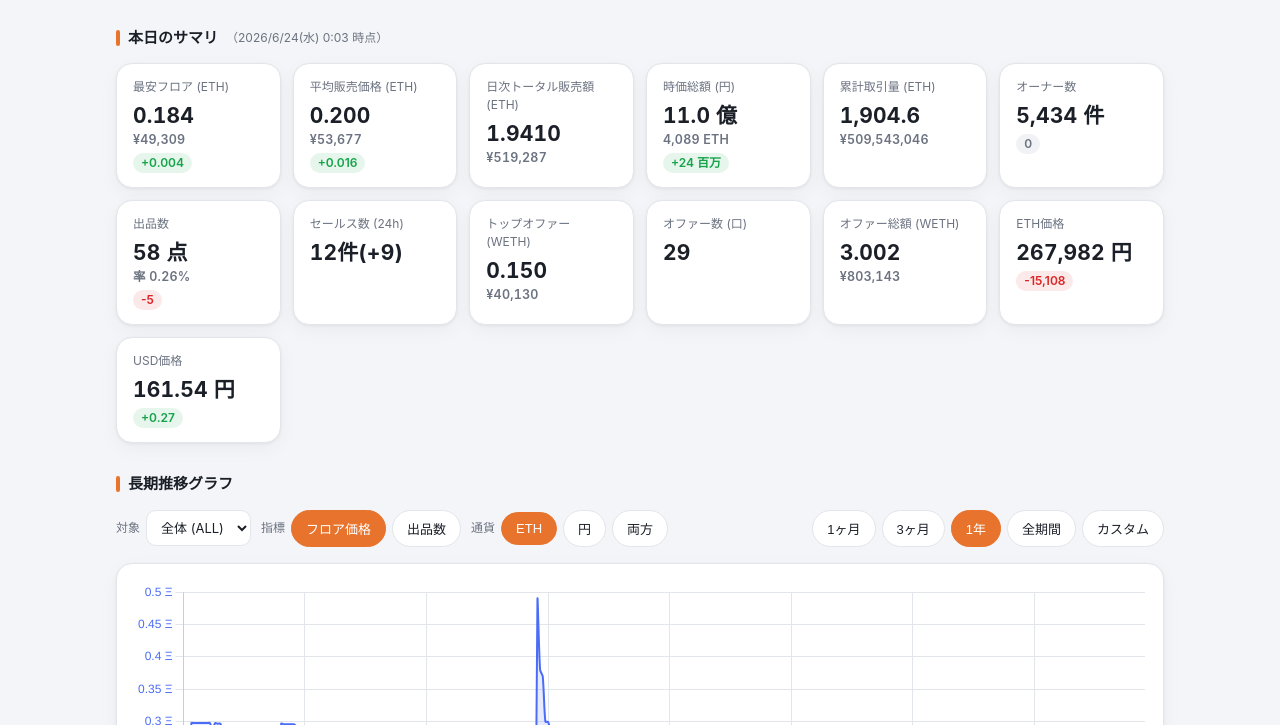
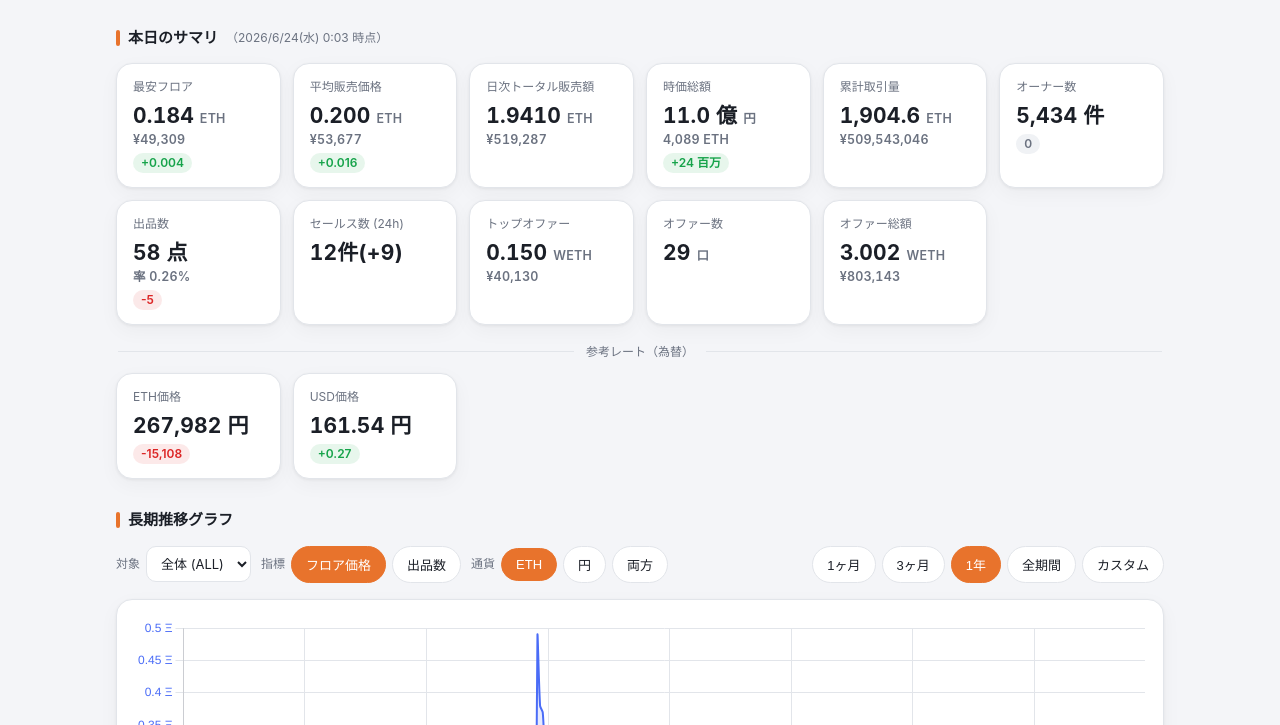
Before and after one commit to ruku-practice/cnp-times, a plain HTML site: page advanced.html in a window 1280 px wide. Shown: the part 75-800 px from the top of the page. Drawn offline with nearby package versions, Linux system fonts and the light colour scheme.

Commit message:
Today cards: units beside numbers, split CNP vs FX with divider
- カードの単位をタイトルから数字の右へ移動（タイトル折返し解消）
- ETH価格/USD価格(為替)を3段目に分離し、CNP情報との間に区切り線
- 円表示は数字の下に改行

Co-Authored-By: Claude Opus 4.8 <noreply@anthropic.com>

```diff
--- a/advanced.css
+++ b/advanced.css
@@ -84,7 +84,12 @@ a.btn { text-decoration: none; }
 }
 .card .k { font-size: 12px; color: var(--text-dim); margin-bottom: 7px; }
 .card .v { font-size: 21px; font-weight: 700; letter-spacing: .01em; line-height: 1.25; white-space: nowrap; }
+.card .v .unit { font-size: 12.5px; font-weight: 600; color: var(--text-dim); }
 .card .v small { display: block; font-size: 12.5px; font-weight: 600; color: var(--text-dim); margin-top: 3px; }
+
+/* CNP情報カードと参考レートの区切り */
+.cards-divider { display: flex; align-items: center; gap: 12px; margin: 18px 2px 12px; color: var(--text-dim); font-size: 12px; }
+.cards-divider::before, .cards-divider::after { content: ""; flex: 1; height: 1px; background: var(--border); }
 .card .d { font-size: 12px; margin-top: 5px; font-weight: 600; display: inline-block;
   padding: 1px 8px; border-radius: 999px; }
 .d.up { color: var(--up); background: var(--up-bg); }
--- a/advanced.html
+++ b/advanced.html
@@ -6,7 +6,7 @@
   <title>勝手にCNP TIMES — 高機能版</title>
   <link rel="icon" type="image/png" href="logo.png">
   <link rel="apple-touch-icon" href="logo.png">
-  <link rel="stylesheet" href="advanced.css?v=1.2">
+  <link rel="stylesheet" href="advanced.css?v=1.3">
   <script src="https://cdn.jsdelivr.net/npm/chart.js"></script>
 </head>
 <body>
@@ -43,6 +43,8 @@
       <div class="section">
         <h2>本日のサマリ <span class="hint" id="today-hint"></span></h2>
         <div class="cards" id="today-cards"></div>
+        <div class="cards-divider"><span>参考レート（為替）</span></div>
+        <div class="cards" id="today-ref-cards"></div>
       </div>
 
       <!-- Long-term chart -->
@@ -118,6 +120,6 @@
     </div>
   </div>
 
-  <script src="advanced.js?v=1.1"></script>
+  <script src="advanced.js?v=1.2"></script>
 </body>
 </html>
--- a/advanced.js
+++ b/advanced.js
@@ -81,9 +81,10 @@
     };
   }
   function diffPill(s) { const t = txt(s); return t ? `<span class="d ${classifyDiff(t)}">${t}</span>` : ''; }
-  function card(k, vMain, vSmall, diff) {
+  function card(k, vMain, unit, vSmall, diff) {
+    const u = unit ? ` <span class="unit">${unit}</span>` : '';
     return `<div class="card"><div class="k">${k}</div>` +
-      `<div class="v mono">${vMain || '--'}${vSmall ? `<small>${vSmall}</small>` : ''}</div>` +
+      `<div class="v mono">${vMain || '--'}${u}${vSmall ? `<small>${vSmall}</small>` : ''}</div>` +
       (diff != null && txt(diff) !== '' ? `<div>${diffPill(diff)}</div>` : '') + `</div>`;
   }
   function renderToday(p) {
@@ -92,20 +93,24 @@
     const dayVol = H.agg.day_volume[li];      // 日次トータル販売額（NFTT）
     const totalVol = H.agg.volume[li];        // 累計取引量（補正済み）
     const O = OFFERS || {};                    // オファー情報（NFTT）
+    // CNP の情報（上段）
     $('today-cards').innerHTML = [
-      card('最安フロア (ETH)', p.floor.eth, p.floor.jpy ? `¥${p.floor.jpy}` : '', p.floor.ethDiff),
-      card('平均販売価格 (ETH)', p.avg.eth, p.avg.jpy ? `¥${p.avg.jpy}` : '', p.avg.ethDiff),
-      card('日次トータル販売額 (ETH)', eth(dayVol, 4), jpyOf(dayVol), null),
-      card('時価総額 (円)', p.marketcap.jpy, p.marketcap.eth ? `${p.marketcap.eth} ETH` : '', p.marketcap.jpyDiff),
-      card('累計取引量 (ETH)', nf(totalVol, 1), jpyOf(totalVol), null),
-      card('オーナー数', p.owners.count, '', p.owners.diff),
-      card('出品数', p.listed.count, p.listed.rate ? `率 ${p.listed.rate}` : '', p.listed.diff),
-      card('セールス数 (24h)', p.owners.sales, '', null),
-      card('トップオファー (WETH)', eth(O.top_offer, 3), jpyOf(O.top_offer), null),
-      card('オファー数 (口)', O.offer_count != null ? nf(O.offer_count) : '--', '', null),
-      card('オファー総額 (WETH)', eth(O.offer_total, 3), jpyOf(O.offer_total), null),
-      card('ETH価格', p.refEth.price, '', p.refEth.diff),
-      card('USD価格', p.refUsd.price, '', p.refUsd.diff),
+      card('最安フロア', p.floor.eth, 'ETH', p.floor.jpy ? `¥${p.floor.jpy}` : '', p.floor.ethDiff),
+      card('平均販売価格', p.avg.eth, 'ETH', p.avg.jpy ? `¥${p.avg.jpy}` : '', p.avg.ethDiff),
+      card('日次トータル販売額', eth(dayVol, 4), 'ETH', jpyOf(dayVol), null),
+      card('時価総額', p.marketcap.jpy, '円', p.marketcap.eth ? `${p.marketcap.eth} ETH` : '', p.marketcap.jpyDiff),
+      card('累計取引量', nf(totalVol, 1), 'ETH', jpyOf(totalVol), null),
+      card('オーナー数', p.owners.count, '', '', p.owners.diff),
+      card('出品数', p.listed.count, '', p.listed.rate ? `率 ${p.listed.rate}` : '', p.listed.diff),
+      card('セールス数 (24h)', p.owners.sales, '', '', null),
+      card('トップオファー', eth(O.top_offer, 3), 'WETH', jpyOf(O.top_offer), null),
+      card('オファー数', O.offer_count != null ? nf(O.offer_count) : '--', '口', '', null),
+      card('オファー総額', eth(O.offer_total, 3), 'WETH', jpyOf(O.offer_total), null),
+    ].join('');
+    // 参考レート（為替・下段）
+    $('today-ref-cards').innerHTML = [
+      card('ETH価格', p.refEth.price, '', '', p.refEth.diff),
+      card('USD価格', p.refUsd.price, '', '', p.refUsd.diff),
     ].join('');
     $('today-hint').textContent = p.date ? `（${p.date} ${p.time} 時点）` : '';
     $('meta-date').textContent = p.date || '';
```
